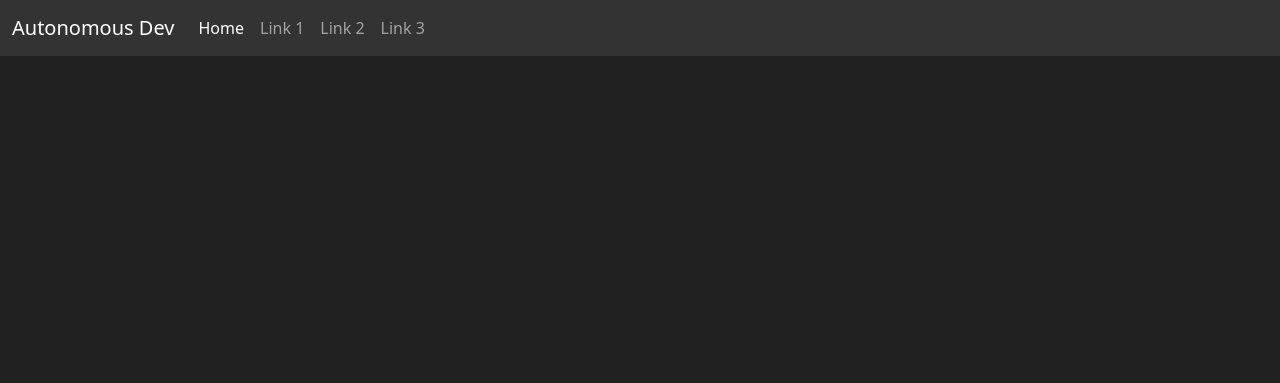
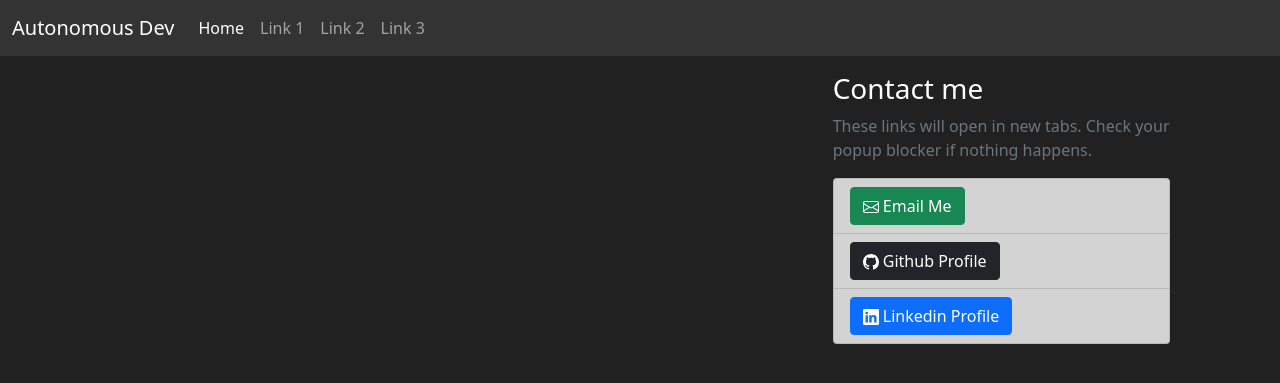
Before and after one commit to AutonomousDev/Autonomous_dev, a Django app: page / in a window 1280 px wide. Shown: the top 383 px of the page. Run offline with Django 3.2, Linux system fonts and the light colour scheme; data that the repository does not hold is empty; some libraries are stand-ins or nearby versions.

Commit message:
Added some links to the home page

```diff
--- a/autonomous_dev/blog/templates/blog/base.html
+++ b/autonomous_dev/blog/templates/blog/base.html
@@ -1,7 +1,7 @@
 <!doctype html>
 <html lang="en">
 <head>
-    <style></style>
+    <script src="https://platform.linkedin.com/badges/js/profile.js" async defer type="text/javascript"></script>
     <!-- Required meta tags -->
     <meta charset="utf-8">
     <meta name="viewport" content="width=device-width, initial-scale=1">
@@ -47,9 +47,51 @@
     </nav>
 </header>
 <main role="main" class="container text-white">
-    <div class="row m-3"">
+    <div class="row m-3">
         <div class="col-md-8">
             {% block content %}{% endblock %}
+        </div>
+        <div class="col-md-4">
+            <div class="content-section">
+                <h3>Contact me</h3>
+                <p class='text-muted'> These links will open in new tabs. Check your popup blocker if nothing happens.
+                <ul class="list-group">
+                    <li class="list-group-item list-group-item-dark">
+                        <FORM>
+                            <button type="button" class="btn btn-success"
+                                    onClick="parent.location='mailto:cameronbowers0@gmail.com?subject=Saw your portfolio'">
+                                <svg xmlns="http://www.w3.org/2000/svg" width="16" height="16" fill="currentColor"
+                                     class="bi bi-envelope" viewBox="0 0 16 16">
+                                    <path d="M0 4a2 2 0 0 1 2-2h12a2 2 0 0 1 2 2v8a2 2 0 0 1-2 2H2a2 2 0 0 1-2-2V4Zm2-1a1 1 0 0 0-1 1v.217l7 4.2 7-4.2V4a1 1 0 0 0-1-1H2Zm13 2.383-4.708 2.825L15 11.105V5.383Zm-.034 6.876-5.64-3.471L8 9.583l-1.326-.795-5.64 3.47A1 1 0 0 0 2 13h12a1 1 0 0 0 .966-.741ZM1 11.105l4.708-2.897L1 5.383v5.722Z"></path>
+                                </svg>
+                                Email Me
+                            </button>
+                        </FORM>
+                    </li>
+                    <li class="list-group-item list-group-item-dark">
+                        <button type="button" class="btn btn-dark"
+                                onclick="window.open('https://github.com/AutonomousDev')" rel="noopener noreferrer">
+                            <svg xmlns="http://www.w3.org/2000/svg" width="16" height="16" fill="currentColor"
+                                 class="bi bi-github" viewBox="0 0 16 16">
+                                <path d="M8 0C3.58 0 0 3.58 0 8c0 3.54 2.29 6.53 5.47 7.59.4.07.55-.17.55-.38 0-.19-.01-.82-.01-1.49-2.01.37-2.53-.49-2.69-.94-.09-.23-.48-.94-.82-1.13-.28-.15-.68-.52-.01-.53.63-.01 1.08.58 1.23.82.72 1.21 1.87.87 2.33.66.07-.52.28-.87.51-1.07-1.78-.2-3.64-.89-3.64-3.95 0-.87.31-1.59.82-2.15-.08-.2-.36-1.02.08-2.12 0 0 .67-.21 2.2.82.64-.18 1.32-.27 2-.27.68 0 1.36.09 2 .27 1.53-1.04 2.2-.82 2.2-.82.44 1.1.16 1.92.08 2.12.51.56.82 1.27.82 2.15 0 3.07-1.87 3.75-3.65 3.95.29.25.54.73.54 1.48 0 1.07-.01 1.93-.01 2.2 0 .21.15.46.55.38A8.012 8.012 0 0 0 16 8c0-4.42-3.58-8-8-8z"></path>
+                            </svg>
+                            Github Profile
+                        </button>
+                    </li>
+                    <li class="list-group-item list-group-item-dark">
+                        <button type="button" class="btn btn-primary"
+                                onclick="window.open('https://linkedin.com/in/cameron-b-63b205173')"
+                                rel="noopener noreferrer">
+                            <svg xmlns="http://www.w3.org/2000/svg" width="16" height="16" fill="currentColor"
+                                 class="bi bi-linkedin" viewBox="0 0 16 16">
+                                <path d="M0 1.146C0 .513.526 0 1.175 0h13.65C15.474 0 16 .513 16 1.146v13.708c0 .633-.526 1.146-1.175 1.146H1.175C.526 16 0 15.487 0 14.854V1.146zm4.943 12.248V6.169H2.542v7.225h2.401zm-1.2-8.212c.837 0 1.358-.554 1.358-1.248-.015-.709-.52-1.248-1.342-1.248-.822 0-1.359.54-1.359 1.248 0 .694.521 1.248 1.327 1.248h.016zm4.908 8.212V9.359c0-.216.016-.432.08-.586.173-.431.568-.878 1.232-.878.869 0 1.216.662 1.216 1.634v3.865h2.401V9.25c0-2.22-1.184-3.252-2.764-3.252-1.274 0-1.845.7-2.165 1.193v.025h-.016a5.54 5.54 0 0 1 .016-.025V6.169h-2.4c.03.678 0 7.225 0 7.225h2.4z"></path>
+                            </svg>
+                            Linkedin Profile
+                        </button>
+                    </li>
+                </ul>
+                </p>
+            </div>
         </div>
     </div>
 </main>
```
